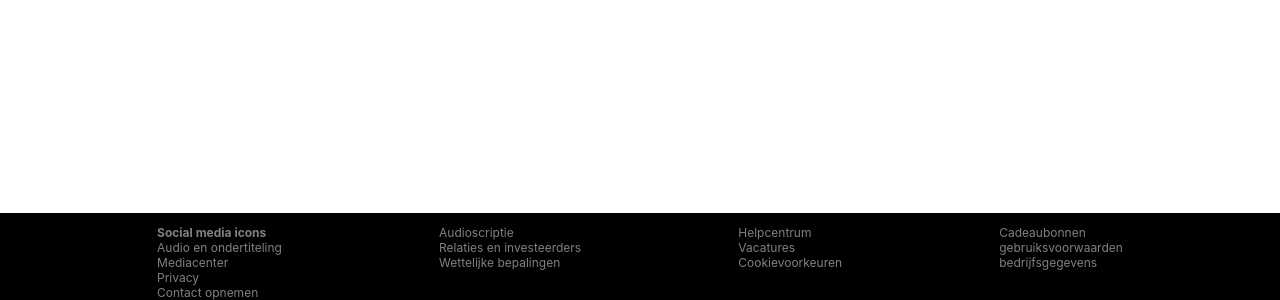
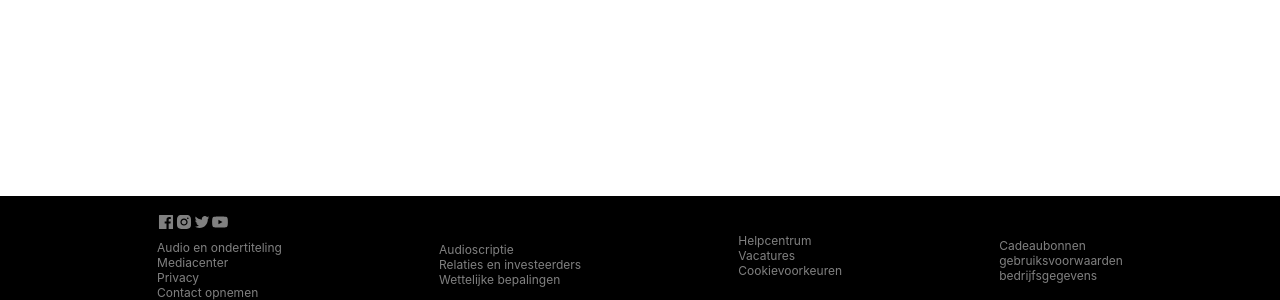
Before and after one commit to mmsantos85/movie-frontend, a React (Create React App) app in the folder netflix-clone-tg/: page / in a window 1280 px wide. Shown: the part 500-800 px from the top of the page. Built offline with nearby package versions, Linux system fonts and the light colour scheme.

Commit message:
added react icons and completed the footer

```diff
--- a/netflix-clone-tg/package.json
+++ b/netflix-clone-tg/package.json
@@ -8,6 +8,7 @@
     "@testing-library/user-event": "^12.8.3",
     "react": "^17.0.2",
     "react-dom": "^17.0.2",
+    "react-icons": "^4.2.0",
     "react-router-dom": "^5.2.0",
     "react-scripts": "4.0.3",
     "web-vitals": "^1.1.1"
--- a/netflix-clone-tg/src/components/Footer.jsx
+++ b/netflix-clone-tg/src/components/Footer.jsx
@@ -1,4 +1,10 @@
 import React from "react";
+import {
+  AiFillFacebook,
+  AiFillInstagram,
+  AiOutlineTwitter,
+  AiFillYoutube,
+} from "react-icons/ai";
 import "../styles/Footer.css";
 
 function Footer() {
@@ -8,8 +14,15 @@ function Footer() {
         <div className="row">
           {/* column 1 */}
           <div className="col">
-            <h4>Social media icons</h4>
-            <ul className="list-unstyled">
+            <div className="col__icons">
+              <h4>
+                <AiFillFacebook />
+                <AiFillInstagram />
+                <AiOutlineTwitter />
+                <AiFillYoutube />
+              </h4>
+            </div>
+            <ul className="list-unstyled1">
               <li>Audio en ondertiteling</li>
               <li>Mediacenter</li>
               <li>Privacy</li>
--- a/netflix-clone-tg/src/styles/Footer.css
+++ b/netflix-clone-tg/src/styles/Footer.css
@@ -14,6 +14,15 @@
   justify-content: space-evenly;
 }
 
+.col__icons {
+  font-size: 18px;
+  padding: 5px 5px 5px 0px;
+}
+
+.list-unstyled {
+  margin-top: 24%;
+}
+
 li {
   color: gray;
   list-style: none;
```
Also changed, not shown: 1 other file (tests, documents, lock files or other folders).
